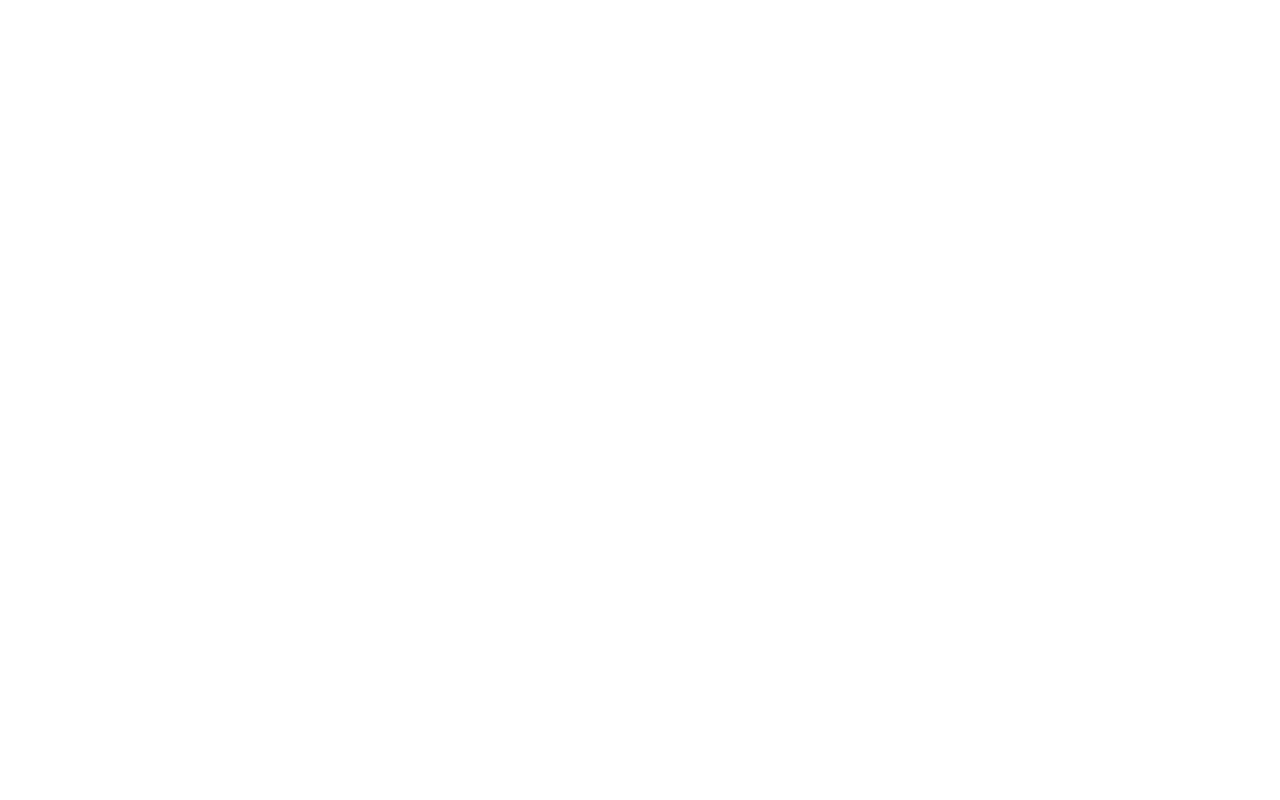
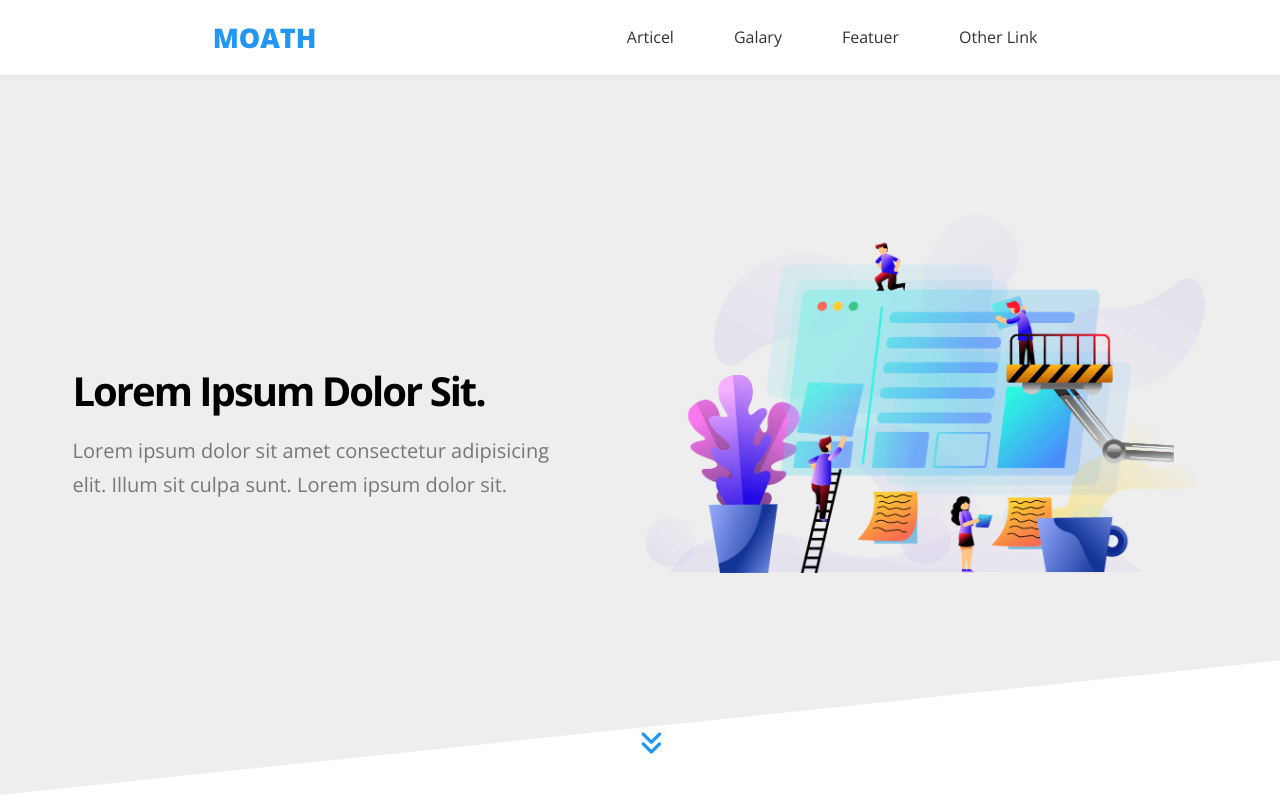
Before and after one commit to moath231/animationtemlate, a plain HTML site: page index.html in a window 1280 px wide. Drawn offline with nearby package versions, Linux system fonts and the light colour scheme.

Commit message:
upload file

```diff
--- a/index.html
+++ b/index.html
@@ -1,27 +1,59 @@
 <!DOCTYPE html>
 <html lang="en">
   <head>
-  <meta charset="UTF-8">
-  <meta http-equiv="X-UA-Compatible" content="IE=edge">
-  <meta name="viewport" content="width=device-width, initial-scale=1.0">
+    <meta charset="UTF-8" />
+    <meta http-equiv="X-UA-Compatible" content="IE=edge" />
+    <meta name="viewport" content="width=device-width, initial-scale=1.0" />
     <!-- * * main style sheet  -->
-  <link rel="stylesheet" href="./style/style.css">
+    <link rel="stylesheet" href="./style/style.css" />
     <!-- * * fontawsome file -->
-  <link rel="stylesheet" href="./style/all.min.css">
+    <link rel="stylesheet" href="./style/all.min.css" />
     <!-- * * normalize sheet file -->
-  <link rel="stylesheet" href="./style/normalize.css">
+    <link rel="stylesheet" href="./style/normalize.css" />
 
     <!-- * * google font -->
-  <link rel="preconnect" href="https://fonts.googleapis.com">
-  <link rel="preconnect" href="https://fonts.gstatic.com" crossorigin>
-  <link href="https://fonts.googleapis.com/css2?family=Open+Sans:wght@300;400;500;600;700;800&display=swap" rel="stylesheet">
+    <link rel="preconnect" href="https://fonts.googleapis.com" />
+    <link rel="preconnect" href="https://fonts.gstatic.com" crossorigin />
+    <link
+      href="https://fonts.googleapis.com/css2?family=Open+Sans:wght@300;400;500;600;700;800&display=swap"
+      rel="stylesheet" />
 
     <title>animation template</title>
   </head>
   <body>
-  <header></header>
+    <header>
+      <div class="container">
+        <div class="logo">
+          <a href="">moath</a>
+        </div>
+        <ul>
+          <li><a href="">articel</a></li>
+          <li><a href="">galary</a></li>
+          <li><a href="">featuer</a></li>
+          <li><a href="">other link</a></li>
+        </ul>
+      </div>
+    </header>
 
-  <main></main>
+    <main>
+      <div class="landingpage">
+        <div class="container">
+          <div class="imag">
+            <img src="./image/landing-image.png" alt="" />
+          </div>
+          <div class="text">
+            <h3>Lorem ipsum dolor sit.</h3>
+            <p>
+              Lorem ipsum dolor sit amet consectetur adipisicing elit. Illum sit
+              culpa sunt. Lorem ipsum dolor sit.
+            </p>
+          </div>
+        </div>
+        <a href="" class="arrow">
+          <i class="fa-solid fa-angles-down"></i>
+        </a>
+      </div>
+    </main>
 
     <footer></footer>
 
--- /dev/null
+++ b/scss/_header.scss
@@ -0,0 +1,223 @@
+header {
+  background-color: white;
+  -moz-box-shadow: 0 0 10px #ddd;
+  -webkit-box-shadow: 0 0 10px #ddd;
+  box-shadow: 0 0 10px #ddd;
+
+  .container {
+    display: flex;
+    justify-content: space-around;
+    position: relative;
+    flex-wrap: wrap;
+
+    .logo {
+      a {
+        align-items: center;
+        text-decoration: none;
+        color: var(--main-color);
+        font-size: 27px;
+        font-weight: 900;
+        text-transform: uppercase;
+        height: 75px;
+        display: flex;
+        justify-content: center;
+      }
+    }
+
+
+    ul {
+      display: flex;
+      align-items: center;
+      position: relative;
+
+      li {
+        a {
+          text-transform: capitalize;
+          text-decoration: none;
+          color: #333;
+          padding: 0 30px;
+          height: 75px;
+          display: flex;
+          justify-content: center;
+          align-items: center;
+          position: relative;
+          overflow: hidden;
+        }
+      }
+
+      a::before {
+        content: "";
+        position: absolute;
+        width: 100%;
+        height: 4px;
+        background-color: var(--main-color);
+        left: -100%;
+        top: 0;
+        transition: 0.4s;
+      }
+
+      a:hover {
+        background-color: #eee;
+        color: var(--main-color);
+      }
+
+      a:hover::before {
+        left: 0;
+      }
+    }
+  }
+}
+
+// end header
+// start landing page
+.landingpage {
+  position: relative;
+
+  .container {
+    display: flex;
+    flex-direction: row-reverse;
+    justify-content: space-around;
+    align-items: center;
+    align-content: center;
+    height: 90vh;
+
+    .imag {
+      img {
+        width: 570px;
+        margin-bottom: 80px;
+        position: relative;
+        animation: up-and-down 5s linear infinite;
+      }
+    }
+
+    @media (max-width: 991px) {
+      .imag {
+        img {
+          display: none;
+        }
+      }
+    }
+
+    .text {
+      text-align: left;
+      flex: 1;
+
+      h3 {
+        font-size: 40px;
+        font-weight: bold;
+        text-transform: capitalize;
+        padding-bottom: 20px;
+        letter-spacing: -2px;
+      }
+
+      p {
+        font-size: 20px;
+        line-height: 1.7;
+        color: #777;
+        max-width: 500px;
+      }
+    }
+
+    @media (max-width: 991px) {
+      .text {
+        text-align: center;
+
+        p {
+          text-align: center;
+          margin: 0 auto;
+        }
+      }
+    }
+
+    @media (max-width: 539px) {
+      .text {
+        text-align: center;
+
+        h3 {
+          font-size: 35px;
+        }
+
+        p {
+          text-align: center;
+          margin: 0 auto;
+          font-size: 16px;
+        }
+      }
+    }
+
+  }
+
+  @media (max-width: 991px) {
+    .container {
+      height: 80vh;
+    }
+  }
+
+  .arrow {
+    i {
+      color: var(--main-color);
+      font-size: 26px;
+      position: absolute;
+      left: 50%;
+      bottom: 26px;
+      transform: translateX(-50%);
+      animation: bouncing 1.5s infinite;
+    }
+  }
+
+  @media (max-width: 991px) {
+    .arrow {
+      i {
+        bottom: 0px;
+      }
+    }
+  }
+}
+
+.landingpage::after {
+  content: "";
+  width: 100%;
+  height: 100%;
+  position: absolute;
+  top: 0;
+  left: 0;
+  background-color: #eee;
+  z-index: -1;
+  transform: skewY(-6deg);
+  transform-origin: top left;
+}
+
+//
+// animation start
+@keyframes up-and-down {
+
+  0%,
+  100% {
+    top: 0;
+  }
+
+  50% {
+    top: -50px;
+  }
+}
+
+@keyframes bouncing {
+
+  0%,
+  10%,
+  20%,
+  50%,
+  80%,
+  100% {
+    transform: translateY(0);
+  }
+
+  40%,
+  60% {
+    transform: translateY(-15px);
+  }
+}
+
+// animation end
+//
+// end landing page
--- /dev/null
+++ b/scss/_mytemplate.scss
@@ -0,0 +1,71 @@
+:root {
+  --main-color: #2196f3;
+  --main-color-alt: #1787e0;
+  --main-padding: 100px;
+}
+
+* {
+  -webkit-box-sizing: border-box;
+  -moz-box-sizing: border-box;
+  box-sizing: border-box;
+}
+
+html {
+  scroll-behavior: smooth;
+}
+
+body {
+  font-family: 'Open Sans', sans-serif;
+}
+a{
+  text-decoration: none;
+}
+ul {
+  list-style: none;
+  padding: 0;
+  margin: 0;
+}
+
+.container {
+  padding-left: 15px;
+  padding-right: 15px;
+  margin-left: auto;
+  margin-right: auto;
+}
+h1,h2,h3,h4,h5,h6,p{
+  padding: 0;
+  margin: 0;
+}
+
+@media (min-width: 268px) {
+  .container {
+    width: 394px;
+  }
+}
+
+@media (min-width: 540px) {
+  .container {
+    width: 530px;
+  }
+}
+
+// small screen
+@media (min-width: 768px) {
+  .container {
+    width: 730px;
+  }
+}
+
+// medium screen
+@media (min-width: 992px) {
+  .container {
+    width: 945px;
+  }
+}
+
+// larg screen
+@media (min-width: 1200px) {
+  .container {
+    width: 1165px;
+  }
+}
--- a/scss/style.scss
+++ b/scss/style.scss
@@ -1,25 +1,2 @@
-:root {
-  --main-color: #19c8fa;
-  --sec-color: rgb(15 116 143 /70%);
-  --gloubl-padding: 100px;
-}
-
-* {
-  -webkit-box-sizing: border-box;
-  -moz-box-sizing: border-box;
-  box-sizing: border-box;
-}
-
-html {
-  scroll-behavior: smooth;
-}
-
-body {
-    font-family: 'Open Sans', sans-serif;
-}
-
-ul {
-  list-style: none;
-  padding: 0;
-  margin: 0;
-}
+@import '_mytemplate.scss';
+@import '_header.scss';
```
Also changed, not shown: image/landing-image.png (added), style/style.css, 1 other file. Lines whose indentation alone changed are shown as unchanged.
